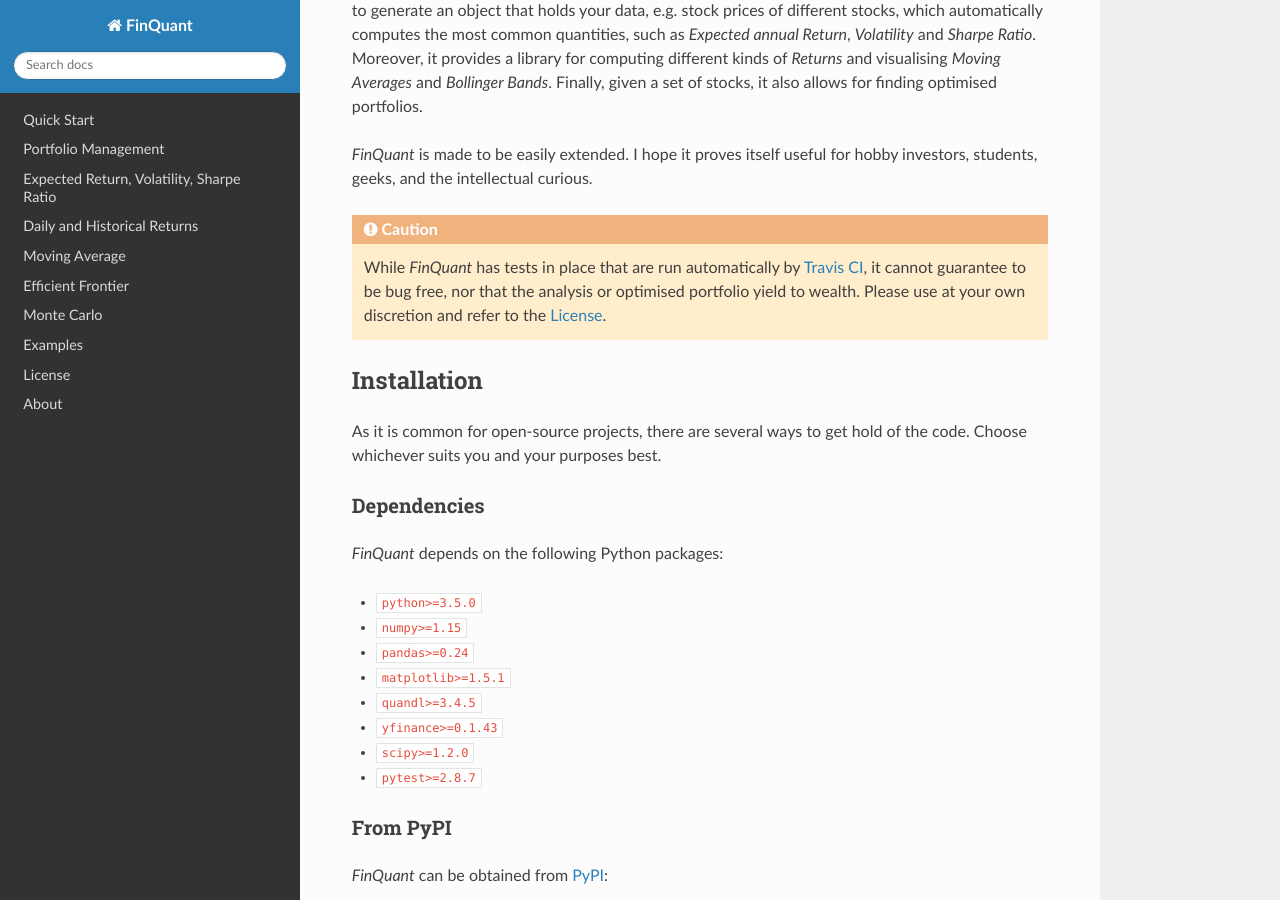
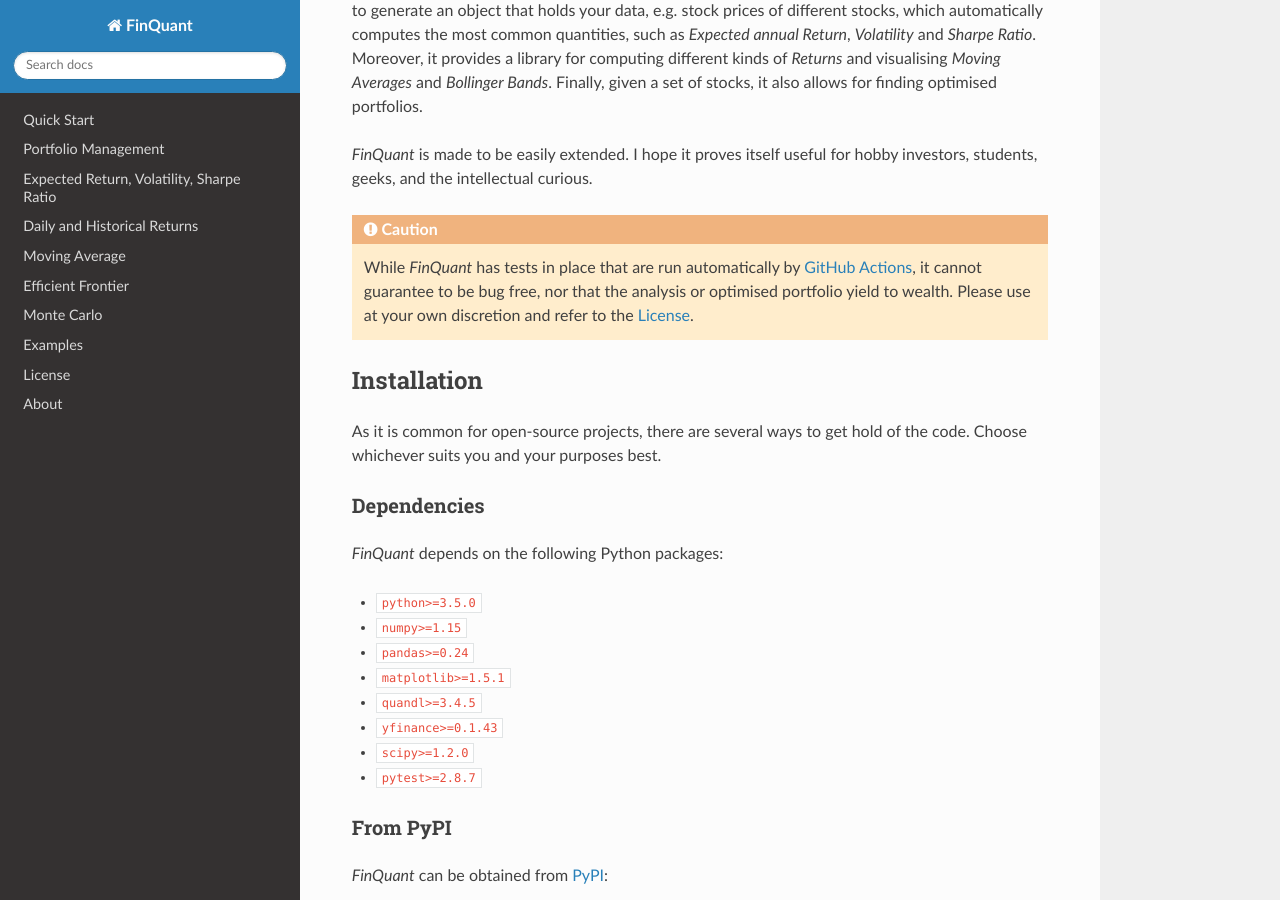
Before and after one commit to fmilthaler/FinQuant, a Sphinx documentation site: the page built from docs/index.rst, in a window 1280 px wide and 900 px high, scrolled down 471 px. Built offline with Sphinx 7.4.7 and the Read the Docs theme 2.0.0, drawn with Linux system fonts in a browser that asks for light colours; the version number could not be read and is left out.

Commit message:
Updating landing page of docs (travis ci -> github actions)

```diff
--- a/docs/index.rst
+++ b/docs/index.rst
@@ -8,7 +8,7 @@
     :width: 30
     :align: middle
 
-.. _Travis Ci: https://travis-ci.org/fmilthaler/FinQuant
+.. _GitHub Actions: https://github.com/fmilthaler/finquant/actions/workflows/pytest.yml/badge.svg?branch=master
 
 .. _GitHub: https://github.com/fmilthaler/FinQuant/
 
@@ -22,7 +22,7 @@
 
 *FinQuant* is made to be easily extended. I hope it proves itself useful for hobby investors, students, geeks, and the intellectual curious.
 
-.. caution:: While *FinQuant* has tests in place that are run automatically by `Travis CI`_, it cannot guarantee to be bug free, nor that the analysis or optimised portfolio yield to wealth. Please use at your own discretion and refer to the :ref:`license`.
+.. caution:: While *FinQuant* has tests in place that are run automatically by `GitHub Actions`_, it cannot guarantee to be bug free, nor that the analysis or optimised portfolio yield to wealth. Please use at your own discretion and refer to the :ref:`license`.
 
 
 Installation
```
